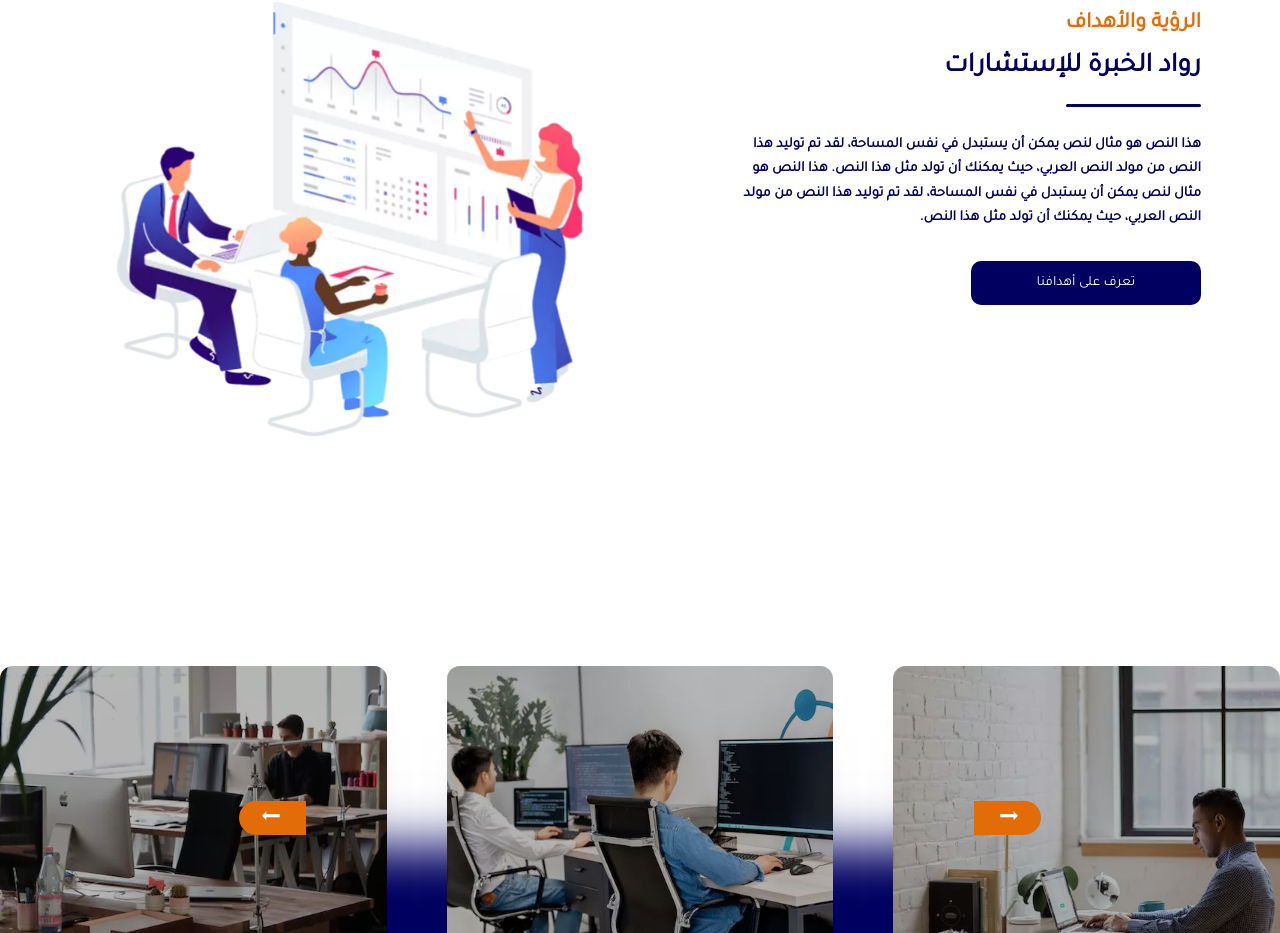
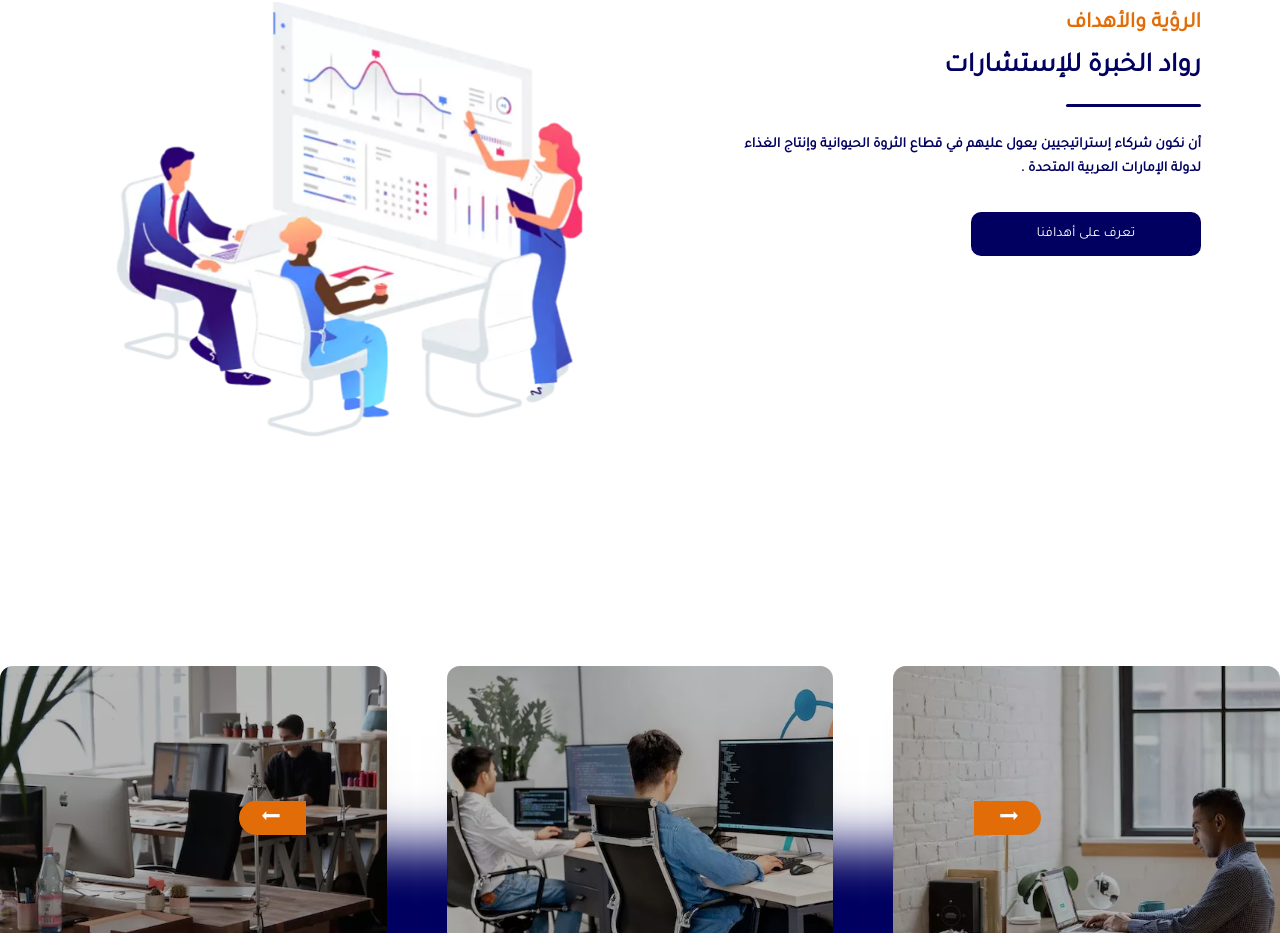
Before and after one commit to viberbyte/viberbyte.github.io, a website: page eltaweela/index.html in a window 1280 px wide. Shown: the part 1636-2569 px from the top of the page. Drawn offline with Linux system fonts and the light colour scheme.

Commit message:
Update index.html

```diff
--- a/eltaweela/index.html
+++ b/eltaweela/index.html
@@ -195,11 +195,7 @@
                                 <p class="first-title">الرؤية والأهداف</p>
                                 <p class="second-title">رواد الخبرة للإستشارات</p>
 
-                                <p class="message__content__footer__layout__first__desc">
-                                    هذا النص هو مثال لنص يمكن أن يستبدل في نفس المساحة، لقد تم توليد هذا النص من مولد
-                                    النص العربي، حيث يمكنك أن تولد مثل هذا النص. هذا النص هو مثال لنص يمكن أن يستبدل في
-                                    نفس المساحة، لقد تم توليد هذا النص من مولد
-                                    النص العربي، حيث يمكنك أن تولد مثل هذا النص.
+                                <p class="message__content__footer__layout__first__desc">أن نكون شركاء إستراتيجيين يعول عليهم في قطاع الثروة الحيوانية وإنتاج الغذاء لدولة الإمارات العربية المتحدة .
                                 </p>
 
                                 <a href="#" class="main-btn">تعرف على أهدافنا</a>
```
